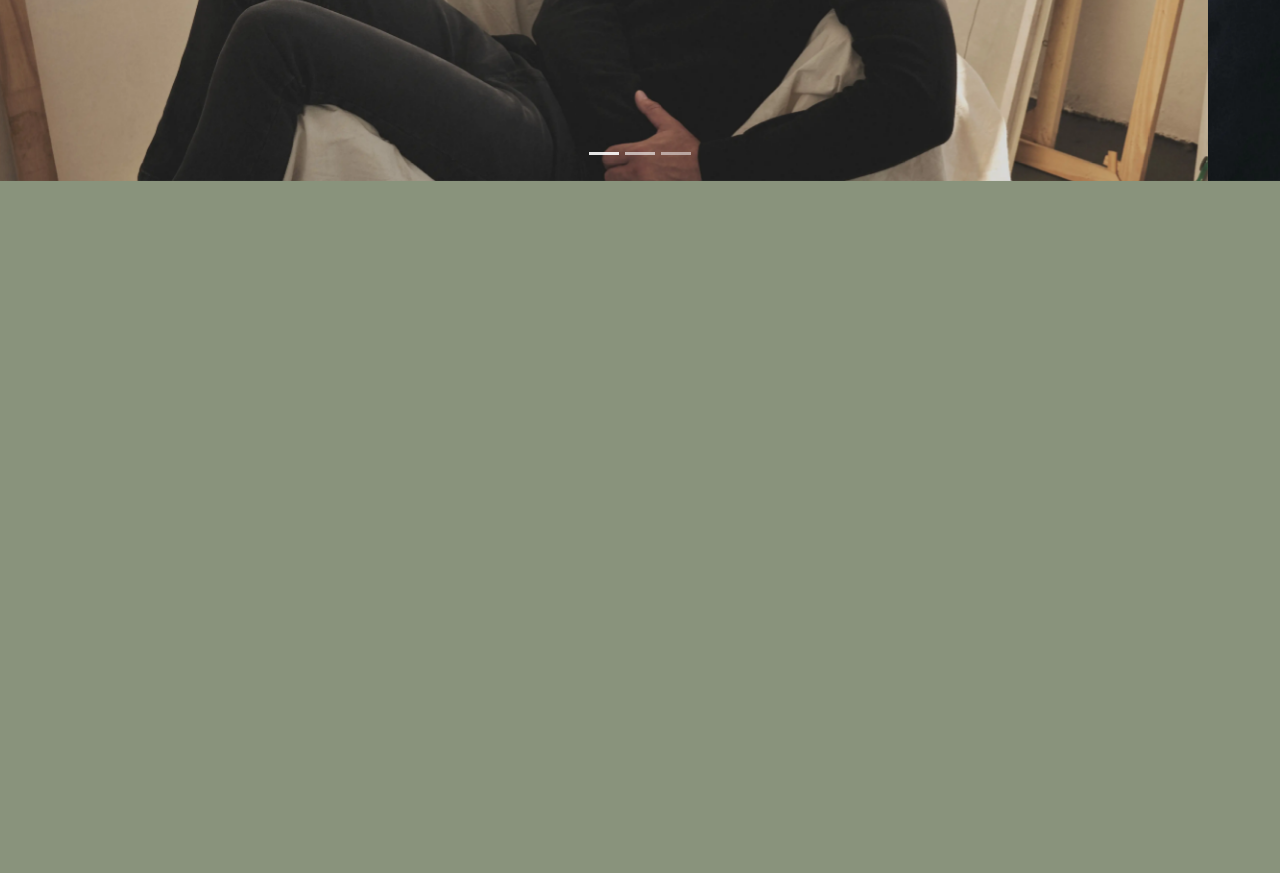
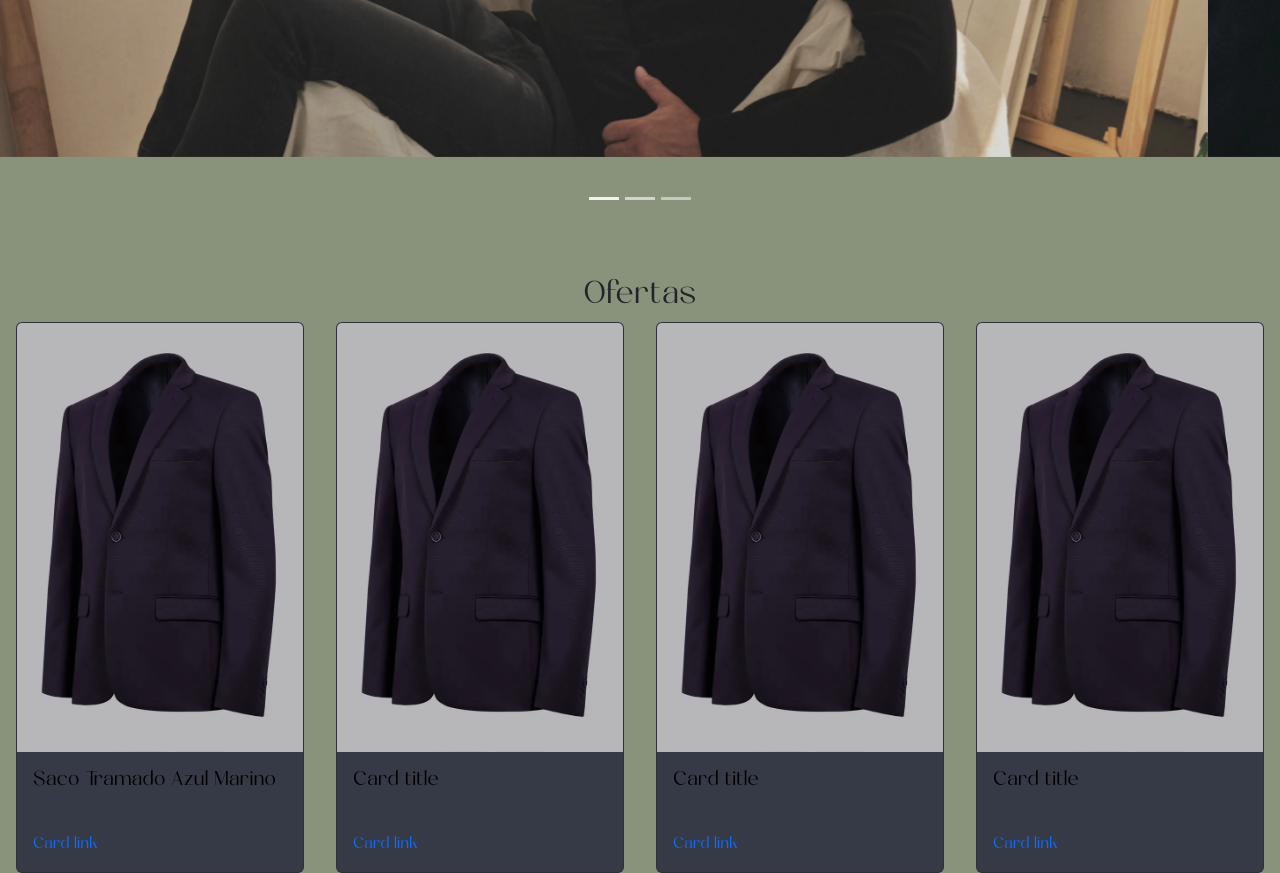
Before and after one commit to Fabri456/Fabrizio, a plain HTML site: page Fabrizio.html in a window 1280 px wide. Shown: the part 500-1373 px from the top of the page. Before the commit the page ends 800 px from the top, so only its background shows below. Drawn offline with nearby package versions, Linux system fonts and the light colour scheme.

Commit message:
4version0

```diff
--- a/Fabrizio.css
+++ b/Fabrizio.css
@@ -13,6 +13,7 @@
 }
 body{
     background-color: #89937C;
+    font-family: dafont;
 }
 .titulo__contenedor{
     display: flex;
@@ -43,7 +44,6 @@ body{
     color: #282B28;
     display: flex;
     align-items: center;
-    font-family: dafont;
 }
 .navegador li a{
     border-radius: 10px;
@@ -66,6 +66,21 @@ body{
 }
 .main__carrusel{
     margin-bottom: 50px;
+    height: 36rem;
+}
+.main__texto{
+    text-align: center;
+}
+.main__card{
+    display: flex;
+    justify-content: space-around;
+}
+.card{
+    background-color: #363946;
+    color: #000000;
+}
+.card a{
+    text-decoration: none;
 }
 @media screen and (max-width:1000px){
 
@@ -121,6 +136,9 @@ body{
         background-color: #adadad;
         border-radius: 10px;
     }
+    .main__carrusel{
+        height: 100%;
+    }
 }
 @media screen and (max-width:534px){
     .titulo__texto{
--- a/Fabrizio.html
+++ b/Fabrizio.html
@@ -9,7 +9,7 @@
     <title>StellarStyleHub</title>
 </head>
 <body>
-  <!--comienzo del header-->>
+  <!--comienzo del header-->
     <header class="titulo__contenedor">
         <img class="titulo__imagen" src="./multimedia/descarga.png" alt="logo">
         <h1 class="titulo__texto">StellarStyleHub</h1>
@@ -83,6 +83,49 @@
           <span class="visually-hidden">Next</span>
         </button>
       </div>
+      <h2 class="main__texto">Ofertas</h2>
+      <div class="main__card">
+        <div class="card" style="width: 18rem;">
+          <img src="./multimedia/devre-saco_02d000131-001_101_1.webp" class="card-img-top" alt="Saco">
+          <div class="card-body">
+            <h5 class="card-title">Saco Tramado Azul Marino</h5>
+          </div>
+          <div class="card-body">
+            <a href="#" class="card-link">Card link</a>
+            <a href="#" class="card-link"></a>
+          </div>
+        </div>
+        <div class="card" style="width: 18rem;">
+          <img src="./multimedia/devre-saco_02d000131-001_101_1.webp" class="card-img-top" alt="Saco">
+          <div class="card-body">
+            <h5 class="card-title">Card title</h5>
+          </div>
+          <div class="card-body">
+            <a href="#" class="card-link">Card link</a>
+            <a href="#" class="card-link"></a>
+          </div>
+        </div>
+        <div class="card" style="width: 18rem;">
+          <img src="./multimedia/devre-saco_02d000131-001_101_1.webp" class="card-img-top" alt="Saco">
+          <div class="card-body">
+            <h5 class="card-title">Card title</h5>
+          </div>
+          <div class="card-body">
+            <a href="#" class="card-link">Card link</a>
+            <a href="#" class="card-link"></a>
+          </div>
+        </div>
+        <div class="card" style="width: 18rem;">
+          <img src="./multimedia/devre-saco_02d000131-001_101_1.webp" class="card-img-top" alt="Saco">
+          <div class="card-body">
+            <h5 class="card-title">Card title</h5>
+          </div>
+          <div class="card-body">
+            <a href="#" class="card-link">Card link</a>
+            <a href="#" class="card-link"></a>
+          </div>
+        </div>
+      </div>
     </main>
     <script src="https://cdn.jsdelivr.net/npm/bootstrap@5.3.3/dist/js/bootstrap.bundle.min.js" integrity="sha384-YvpcrYf0tY3lHB60NNkmXc5s9fDVZLESaAA55NDzOxhy9GkcIdslK1eN7N6jIeHz" crossorigin="anonymous"></script>
 </body>
```
Also changed, not shown: multimedia/dark-paths.webp (deleted), multimedia/devre-saco_02d000131-001_101_1.webp (added), multimedia/hotel-wallpaper-black.webp (deleted), multimedia/pantalonsummersastrerosimillinoconelasticoencintura_7_bei-4dd36f0d9db559b3ca17150039219235-480-0.webp (added).
